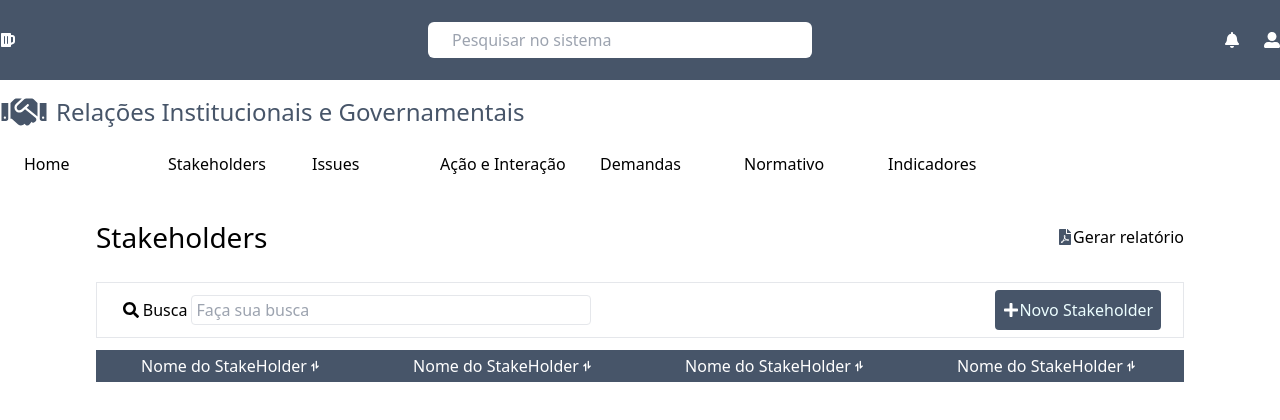
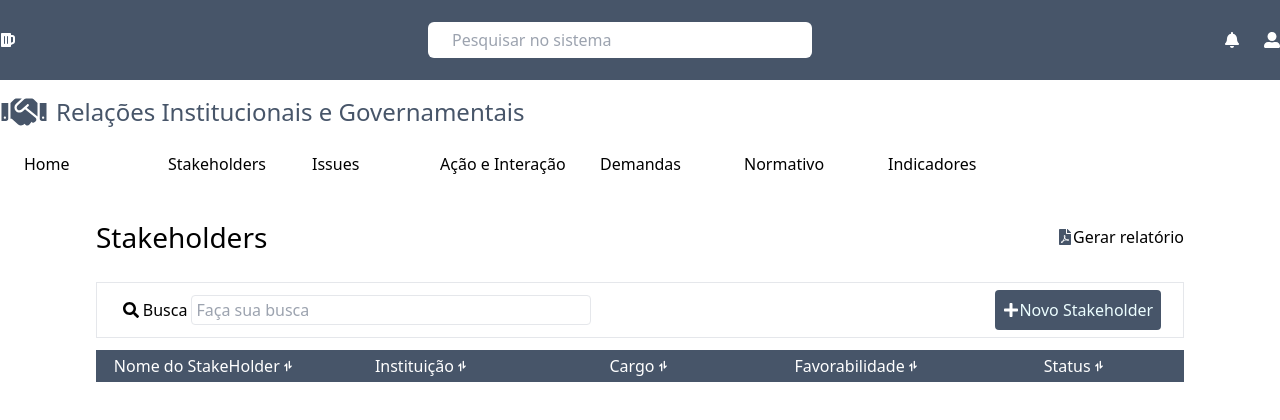
Before and after one commit to xdnzz/trinity-system-, a React (Vite) app: page /stackholders in a window 1280 px wide. Shown: the top 420 px of the page. Built offline with nearby package versions, Linux system fonts and the light colour scheme.

Commit message:
feat: changing names from the stakeholder components

```diff
--- a/src/components/StackholdersOnAlert/StakeHoldersFieldData.tsx
+++ b/src/components/StackholdersOnAlert/StakeHoldersFieldData.tsx
@@ -7,13 +7,16 @@ export function StakeholdersFieldData(){
                     Nome do StakeHolder <CgArrowsExchangeV/>
             </div>
             <div className="w-1/4 flex items-center bg-trinity justify-center text-white">
-                    Nome do StakeHolder <CgArrowsExchangeV/>
+                    Instituição <CgArrowsExchangeV/>
             </div>
             <div className="w-1/4 flex items-center bg-trinity justify-center text-white">
-                    Nome do StakeHolder <CgArrowsExchangeV/>
+                    Cargo <CgArrowsExchangeV/>
             </div>
             <div className="w-1/4 flex items-center bg-trinity justify-center text-white">
-                    Nome do StakeHolder <CgArrowsExchangeV/>
+                   Favorabilidade <CgArrowsExchangeV/>
+            </div>
+            <div className="w-1/4 flex items-center bg-trinity justify-center text-white">
+                   Status <CgArrowsExchangeV/>
             </div>
         </section>
     )
```
